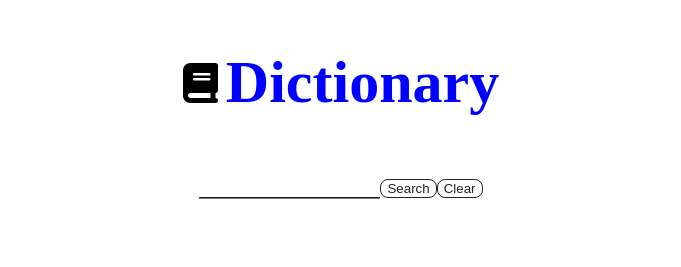
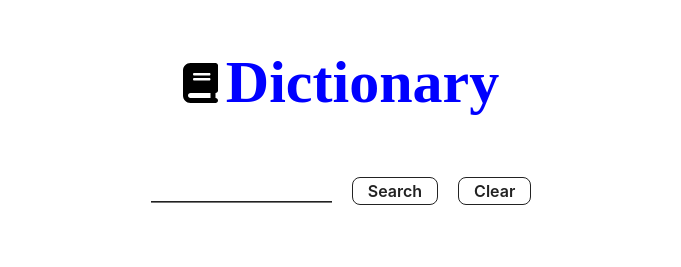
Before and after one commit to monaeman/my-dictionary-app, a React (Vite) app: page / in a window 1280 px wide. Shown: the top 267 px of the page, without its empty margins (299-980 px from the left). Built offline with nearby package versions, Linux system fonts and the light colour scheme.

Commit message:
added text align , cursor pointer , font size, width auto , position relative

```diff
--- a/src/styles.css
+++ b/src/styles.css
@@ -33,4 +33,25 @@ input {
   border-radius: 8px;
   box-sizing: border-box;
   color: #222222;
+  cursor: pointer;
+  display: inline-block;
+  font-family: Circular, -apple-system, BlinkMacSystemFont, Roboto,
+    "Helvetica Neue", sans-serif;
+  font-size: 16px;
+  font-weight: 600;
+  line-height: 20px;
+  margin: 0;
+  outline: none;
+  padding: 3px 15px;
+  position: relative;
+  text-align: center;
+  text-decoration: none;
+  touch-action: manipulation;
+  transition: box-shadow 0.2s, -ms-transform 0.1s, -webkit-transform 0.1s,
+    transform 0.1s;
+  user-select: none;
+  -webkit-user-select: none;
+  width: auto;
+  margin-left: 20px;
+
 }
```
